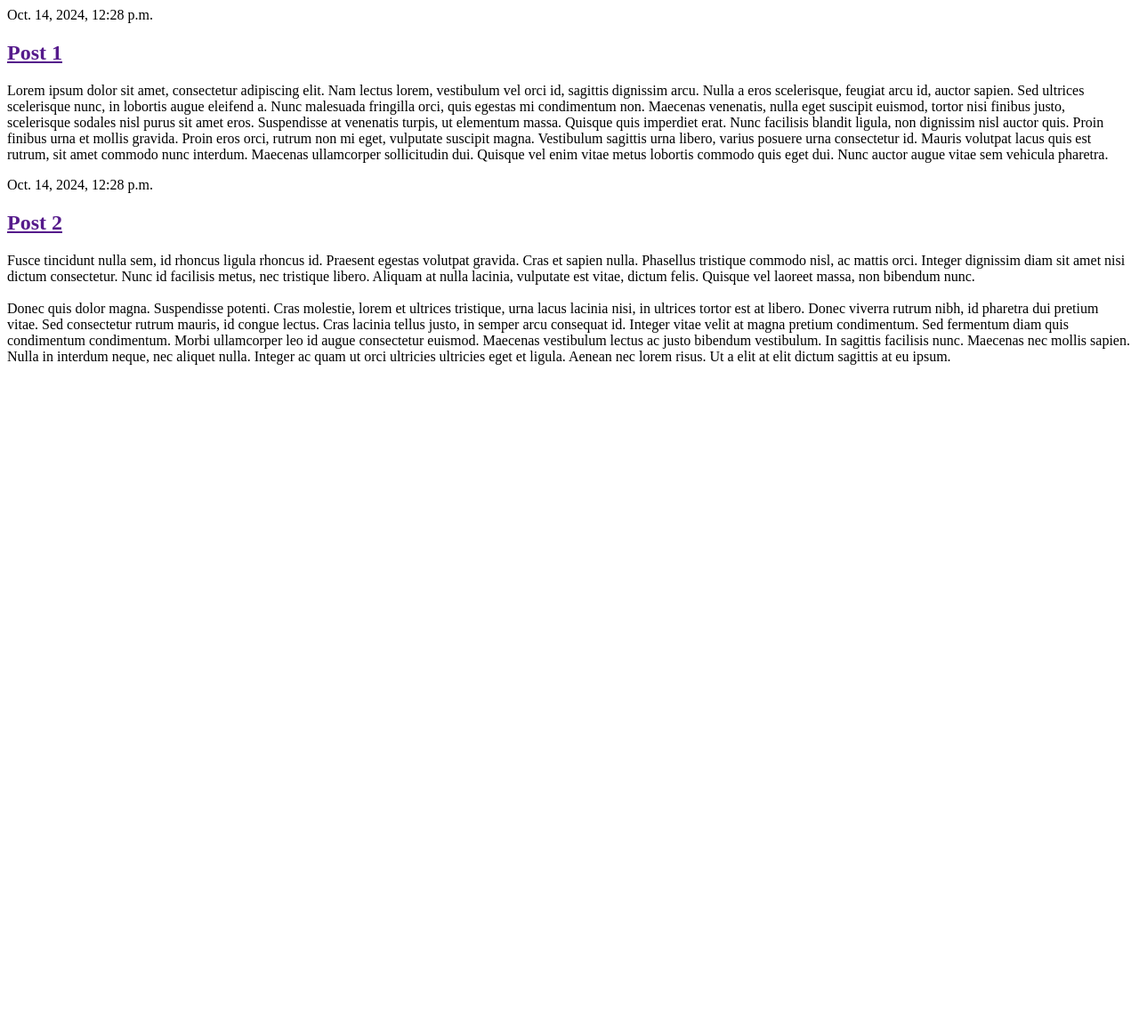
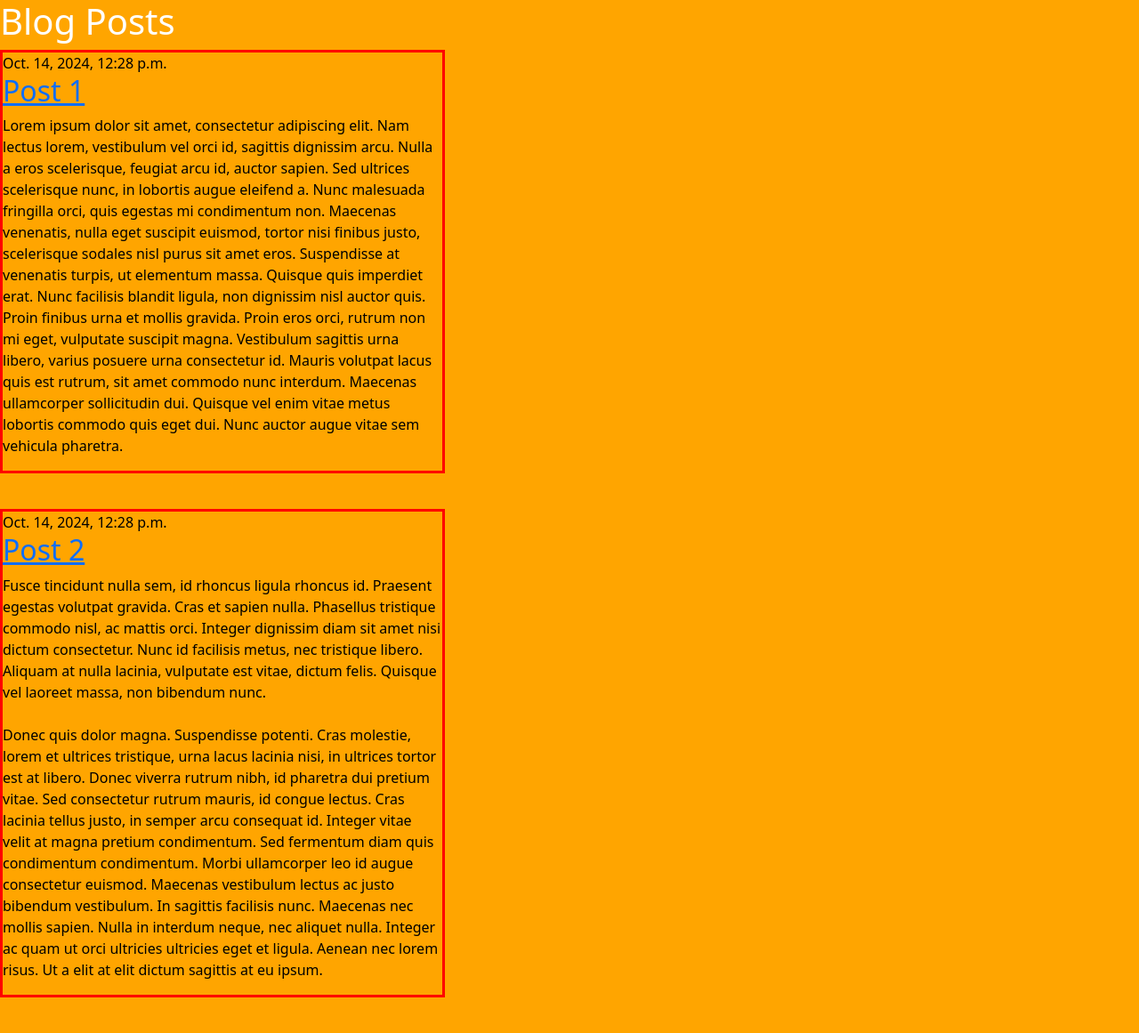
Before and after one commit to peter146/prdjango, a Django app: template prdjango/blog/templates/blog/post_list.html in a window 1280 px wide. Shown: the whole page at 89% size. Before the commit the page ends 410 px from the top, so only its background shows below. Run offline with Django 3.2, Linux system fonts and the light colour scheme; the template is opened without the code that fills it: values that come from a table or form of the project are taken from there, others are empty; data comes from the database, SQL or seed files in the repository.

Commit message:
html template creation

```diff
--- /dev/null
+++ b/prdjango/blog/static/css/stijl.css
@@ -0,0 +1,14 @@
+body {
+    background-color: orange;
+    color: black;
+}
+
+h1 {
+    color: white;
+}
+
+article {
+    width: 500px;
+    margin-bottom: 40px;
+    border: 3px solid red;
+}
--- a/prdjango/blog/templates/blog/post_list.html
+++ b/prdjango/blog/templates/blog/post_list.html
@@ -1,19 +1,25 @@
+{% load static %}
 <!DOCTYPE html>
 <html lang="en">
 <head>
-<meta charset="utf-8">
-<title></title>
+    <meta charset="UTF-8">
+    <meta name="viewport" content="width=device-width, initial-scale=1.0">
+    <!-- Bootstrap CSS -->
+    <link href="https://cdn.jsdelivr.net/npm/bootstrap@5.3.3/dist/css/bootstrap.min.css" rel="stylesheet" integrity="sha384-QWTKZyjpPEjISv5WaRU9OFeRpok6YctnYmDr5pNlyT2bRjXh0JMhjY6hW+ALEwIH" crossorigin="anonymous">
+    <link rel="stylesheet" href="{% static 'css/stijl.css' %}">
+    <title>Blog</title>
 </head>
 <body>
     {% block content %}
+    <h1>Blog Posts</h1>
     {% for post in posts %}
         <article class="post">
-<time class="date">
-{{ post.published_date }}
-</time>
+            <time class="date">{{ post.published_date }}</time>
             <h2><a href="">{{ post.title }}</a></h2>
             <p>{{ post.text|linebreaksbr }}</p>
         </article>
+    {% empty %}
+        <p>No posts available.</p>
     {% endfor %}
     {% endblock %}
 </body>
--- a/prdjango/blog/views.py
+++ b/prdjango/blog/views.py
@@ -4,4 +4,4 @@ from .models import Post
 
 def post_list(request):
     posts = Post.objects.filter(published_date__lte=timezone.now()).order_by('published_date')
-    return render(request, 'blog/post_list.html', {})
+    return render(request, 'blog/post_list.html', {'posts': posts}) #if the dictionary with the posts variable is missing, no posts will be displayed!
```
Also changed, not shown: prdjango/prdjango/settings.py (+6 -1 lines). Lines whose indentation alone changed are shown as unchanged.
